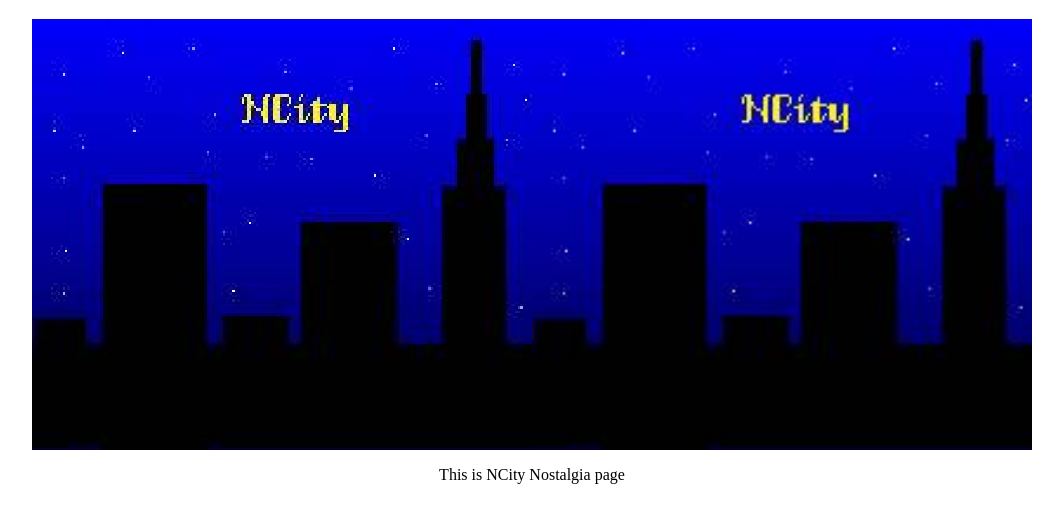
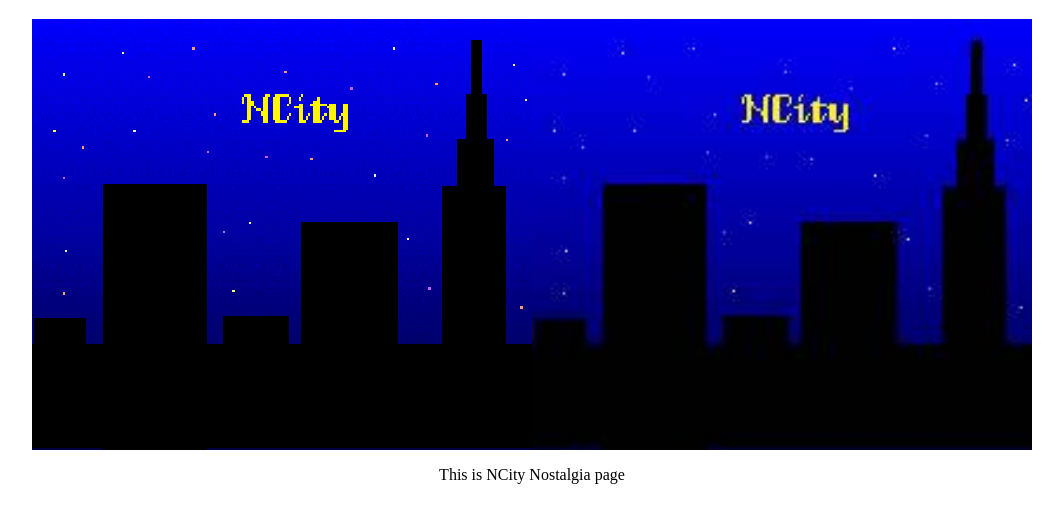
Before and after one commit to helga047/ncity, a plain HTML site: page index.html in a window 1280 px wide. Shown: the part 61-584 px from the top of the page, without its empty margins (108-1171 px from the left). Drawn offline with Linux system fonts and the light colour scheme.

Commit message:
Update index.html

```diff
--- a/index.html
+++ b/index.html
@@ -25,7 +25,7 @@
 
             <h1 style="text-align:center">NCity Website</h1>
           <div class="main-container">
-        <img id="NCity" src="./assets/images/NCity.jpg" alt="Banner" class="pixel-perfect"  style="width: 500px; height: auto;">
+        <img id="NCity" src="./assets/images/NCity.bmp" alt="Banner" class="pixel-perfect"  style="width: 500px; height: auto;">
                <img id="NCity" src="./assets/images/NCity.jpg" alt="Banner" style="width: 500px; height: auto;">
        </div>
          <!--      <img id="NCity" src="assets/images/NCity.jpg" alt="Banner" width="200px" style="text-align:center"> -->
```
